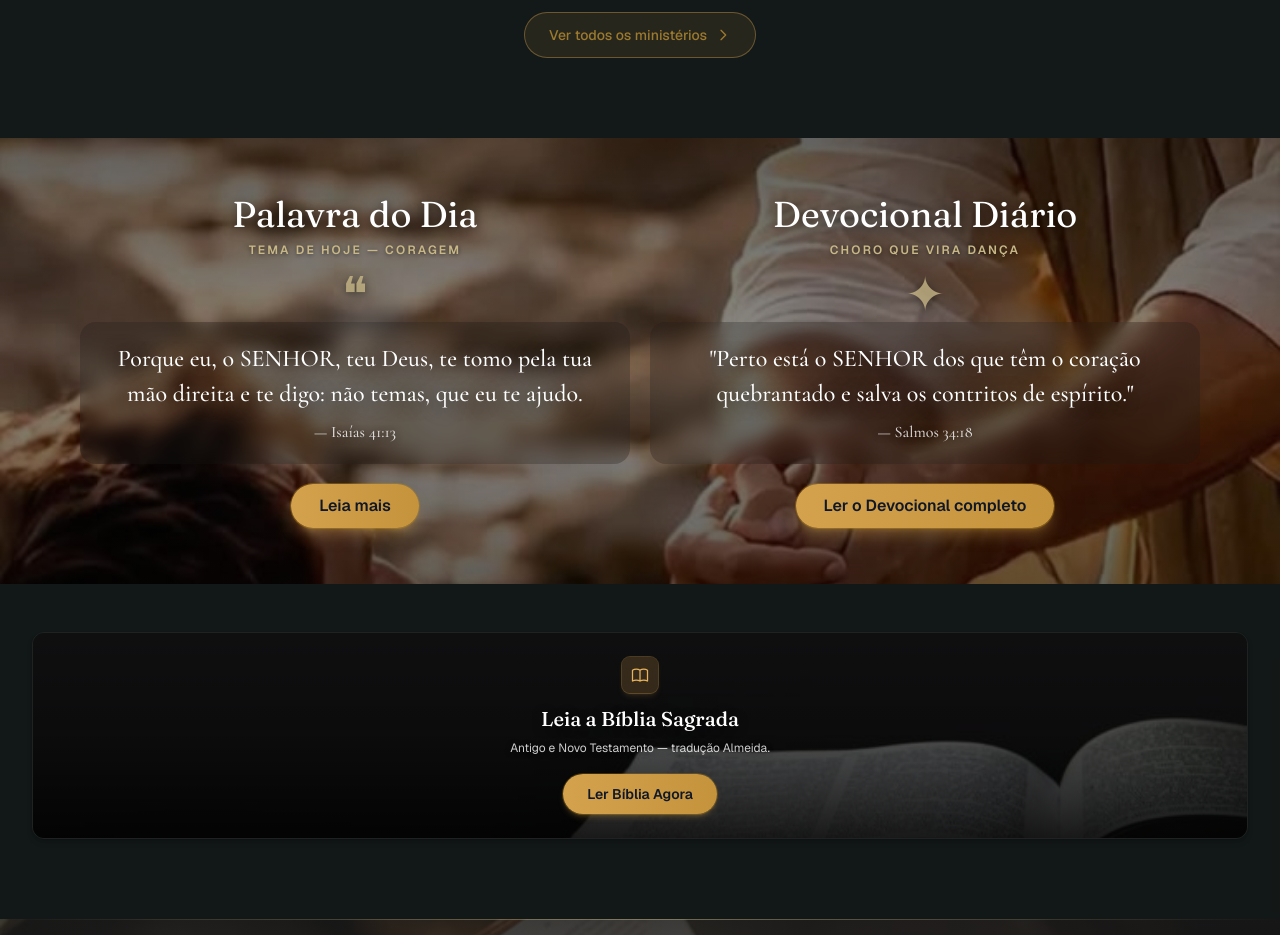
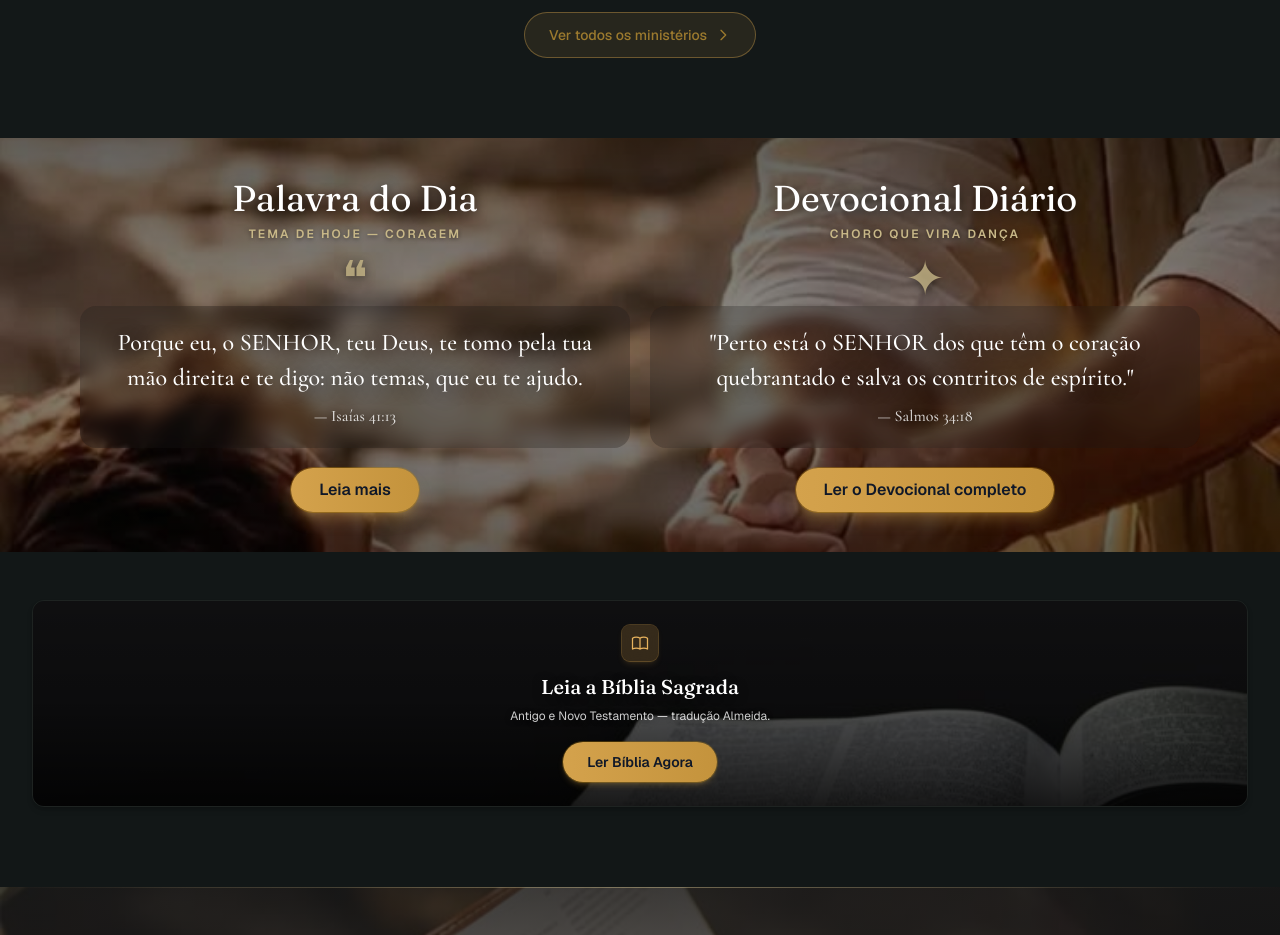
Before and after one commit to roberto-sena89/santuario_figma, a React (Vite) app: page / in a window 1280 px wide. Shown: the part 1120-2055 px from the top of the page. Built offline with nearby package versions, Linux system fonts and the light colour scheme; the HTML template or start-up script is replaced by a standard one.

Commit message:
style(home): secao palavra/devocional mais compacta

```diff
--- a/src/pages/Home.tsx
+++ b/src/pages/Home.tsx
@@ -126,7 +126,7 @@ export default function Home({ onNavigate }: HomeProps) {
             </section>
 
       {/* Palavra do Dia */}
-            <section className="py-12 sm:py-14 relative overflow-hidden" aria-label="Palavra do Dia">
+            <section className="py-8 sm:py-10 relative overflow-hidden" aria-label="Palavra do Dia">
                           <img
                             src="/fotos/homepage/7.jfif"
                             alt=""
```
